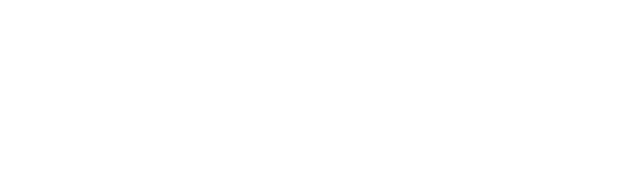
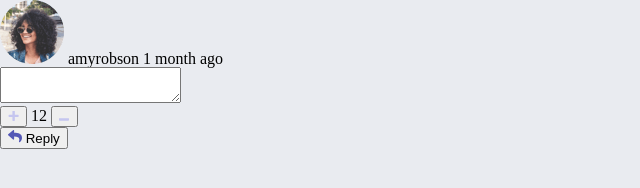
Before and after one commit to lasha-abuladze/interactive-comments-section, a website: page index.html in a window 1280 px wide. Shown: the whole page, without its empty margins (0-640 px from the left). Drawn offline with Linux system fonts and the light colour scheme.

Commit message:
feat: implement semantic HTML structure for comments

```diff
--- a/app/main.scss
+++ b/app/main.scss
@@ -0,0 +1,17 @@
+
+
+
+$color--light-grey: #E9EBF0;
+$color--white: #FFFFFF;
+
+
+
+.display-none {
+    display: none;
+}
+
+
+body {
+    background-color: $color--light-grey;
+
+}
--- a/index.html
+++ b/index.html
@@ -12,5 +12,73 @@
 </head>
 <body>
 
+    <main>
+
+        <div class="comments-container">
+
+            <article class="main-comment">
+
+                <div class="xx">
+                    <header class="comment-header">
+                        <div class="user-container">
+                            <img class="user-img" src="./app/images/avatars/image-amyrobson.png" alt="avatar-img">
+
+                            <span class="user-name">
+                                amyrobson
+                            </span>
+
+                            <span class="createdAt">
+                                1 month ago
+                            </span>
+                        </div>
+
+                        <button class="btn--reply-desktop btn btn--reply display-none">
+
+                            <svg class="icon--reply" width="14" height="13" xmlns="http://www.w3.org/2000/svg"><path d="M.227 4.316 5.04.16a.657.657 0 0 1 1.085.497v2.189c4.392.05 7.875.93 7.875 5.093 0 1.68-1.082 3.344-2.279 4.214-.373.272-.905-.07-.767-.51 1.24-3.964-.588-5.017-4.829-5.078v2.404c0 .566-.664.86-1.085.496L.227 5.31a.657.657 0 0 1 0-.993Z" fill="#5357B6"/></svg>
+
+                            Reply
+                        </button>
+                    </header>
+
+                    <textarea class="comment-text comment-text--main">
+
+                    </textarea>
+                </div>
+
+                <div class="yy">
+
+                    <div class="score-container">
+                        <button class="btn--pluse btn">
+                            <svg class="icon-pluse" width="11" height="11" xmlns="http://www.w3.org/2000/svg"><path d="M6.33 10.896c.137 0 .255-.05.354-.149.1-.1.149-.217.149-.354V7.004h3.315c.136 0 .254-.05.354-.149.099-.1.148-.217.148-.354V5.272a.483.483 0 0 0-.148-.354.483.483 0 0 0-.354-.149H6.833V1.4a.483.483 0 0 0-.149-.354.483.483 0 0 0-.354-.149H4.915a.483.483 0 0 0-.354.149c-.1.1-.149.217-.149.354v3.37H1.08a.483.483 0 0 0-.354.15c-.1.099-.149.217-.149.353v1.23c0 .136.05.254.149.353.1.1.217.149.354.149h3.333v3.39c0 .136.05.254.15.353.098.1.216.149.353.149H6.33Z" fill="#C5C6EF"/>
+                            </svg>
+                        </button>
+
+                        <span class="score-number">
+                            12
+                        </span>
+
+                        <button class="btn--minus btn">
+                            <svg class="icon-minus" width="11" height="3" xmlns="http://www.w3.org/2000/svg"><path d="M9.256 2.66c.204 0 .38-.056.53-.167.148-.11.222-.243.222-.396V.722c0-.152-.074-.284-.223-.395a.859.859 0 0 0-.53-.167H.76a.859.859 0 0 0-.53.167C.083.437.009.57.009.722v1.375c0 .153.074.285.223.396a.859.859 0 0 0 .53.167h8.495Z" fill="#C5C6EF"/>
+                            </svg>
+                        </button>
+                    </div>
+
+                    <button class="btn--reply-mobile btn btn--reply">
+
+                        <svg class="icon--reply" width="14" height="13" xmlns="http://www.w3.org/2000/svg"><path d="M.227 4.316 5.04.16a.657.657 0 0 1 1.085.497v2.189c4.392.05 7.875.93 7.875 5.093 0 1.68-1.082 3.344-2.279 4.214-.373.272-.905-.07-.767-.51 1.24-3.964-.588-5.017-4.829-5.078v2.404c0 .566-.664.86-1.085.496L.227 5.31a.657.657 0 0 1 0-.993Z" fill="#5357B6"/></svg>
+
+                        Reply
+                    </button>
+
+                </div>
+
+
+
+            </article>
+
+        </div>
+
+    </main>
+
 </body>
 </html>
```
Also changed, not shown: app/style.css, 1 other file.
